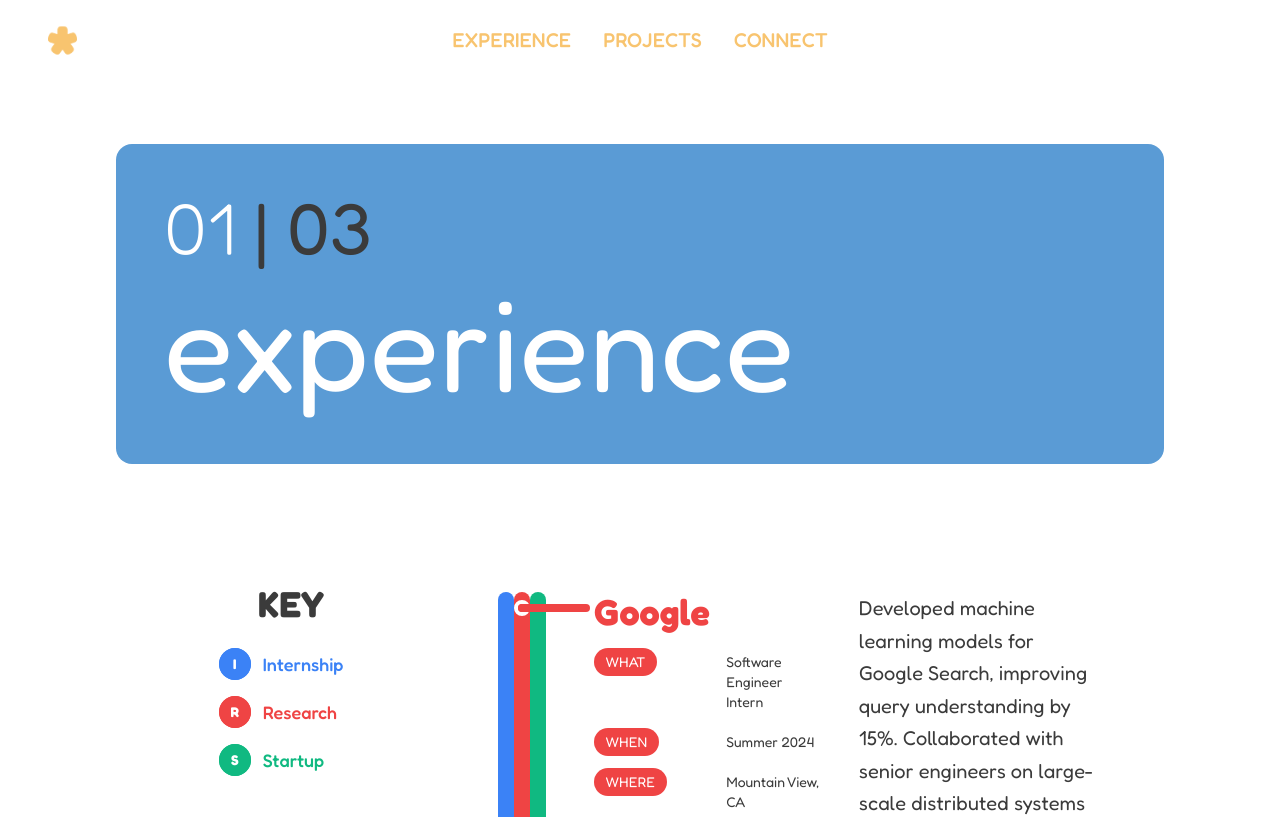
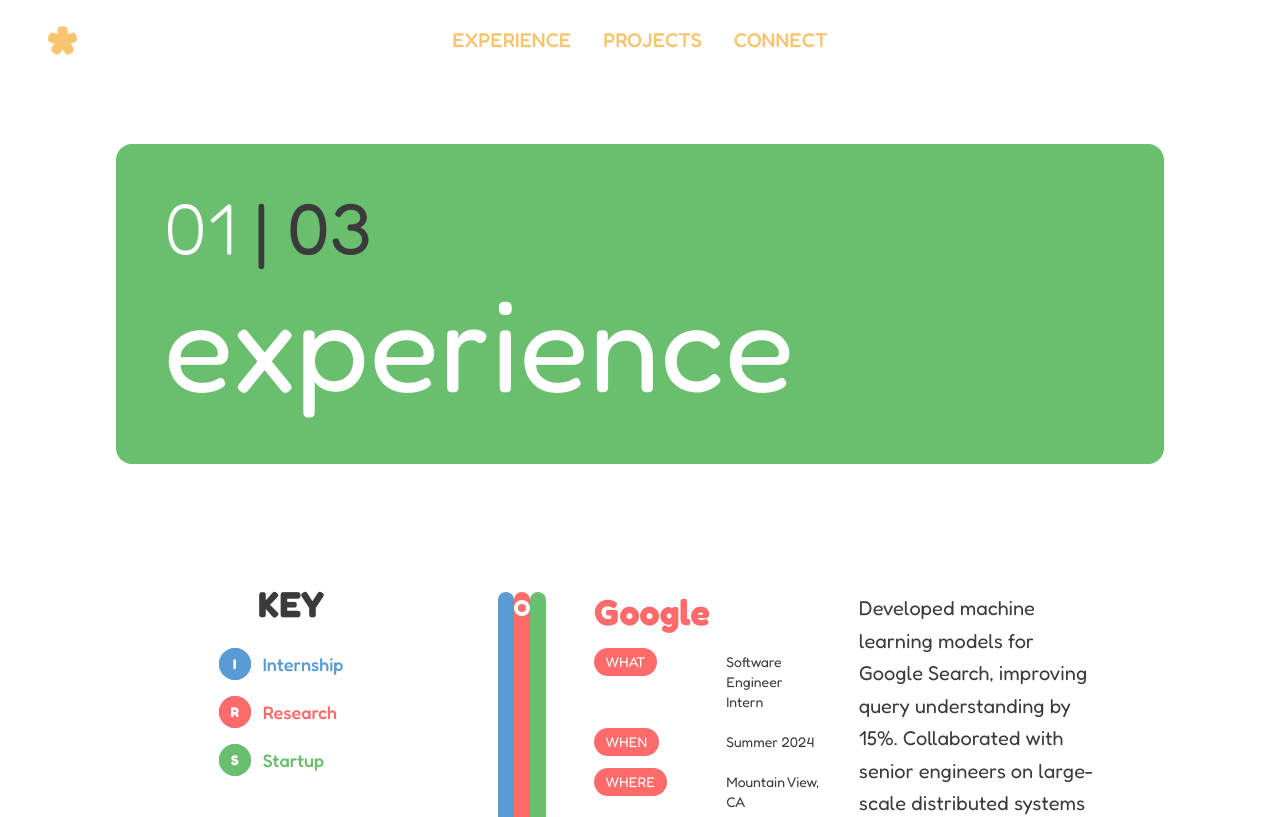
Before and after one commit to JaeMinBird/portfoliov4, a Next.js app: page / in a window 1280 px wide. Shown: the top 817 px of the page. Built offline with nearby package versions, Linux system fonts and the light colour scheme.

Commit message:
alternative color scheme, i don't know if this works

```diff
--- a/src/app/components/metro.tsx
+++ b/src/app/components/metro.tsx
@@ -179,25 +179,7 @@
                             </div>
                           </div>
 
-                          {/* Connecting Line from Stop to Company - Desktop Only */}
-                          <div
-                            className="absolute top-3 hidden md:block"
-                            style={{
-                              left: lineIndex === 0 ? '-76px' :
-                                    lineIndex === 1 ? '-60px' :
-                                    '-44px',
-                              width: lineIndex === 0 ? '88px' :
-                                     lineIndex === 1 ? '72px' :
-                                     '56px'
-                            }}
-                          >
-                            <div
-                              className="h-2 rounded-full"
-                              style={{ backgroundColor: config.color }}
-                            />
-                          </div>
-
-                          {/* Content (Text Information / Labels*/}
+                          {/* Experience Content */}
                           <div className="ml-4 grid grid-cols-1 md:grid-cols-2 gap-6 w-full">
                             {/* Left Column - Company Info */}
                             <div>
--- a/src/app/data/metro.ts
+++ b/src/app/data/metro.ts
@@ -15,9 +15,9 @@
 }
 
 export const lineConfigs: Record<string, LineConfig> = {
-  I: { label: 'Internship', color: '#3B82F6', letter: 'I' }, // blue
-  R: { label: 'Research', color: '#EF4444', letter: 'R' }, // red
-  S: { label: 'Startup', color: '#10B981', letter: 'S' }, // green
+  I: { label: 'Internship', color: '#5a9bd5', letter: 'I' }, // blue
+  R: { label: 'Research', color: '#ff6b6b', letter: 'R' }, // red
+  S: { label: 'Startup', color: '#6ABF6F', letter: 'S' }, // green
 };
 
 export const experiences: Experience[] = [
--- a/src/app/page.tsx
+++ b/src/app/page.tsx
@@ -12,7 +12,7 @@
       <div className="container mx-auto py-20 px-4">
         <section id="experience" className="mb-24">
           <div className="mt-10 md:mt-16">
-            <Header id={1} total={3} title="experience" color="#5a9bd5" />
+            <Header id={1} total={3} title="experience" color="#6ABF6F" />
           </div>
           <div className="mt-10 md:mt-16">
             <Metro />
@@ -21,7 +21,7 @@
 
         <section id="projects" className="mb-24">
           <div className="mt-10 md:mt-16">
-            <Header id={2} total={3} title="projects" color="#6ABF6F" />
+            <Header id={2} total={3} title="projects" color="#5a9bd5" />
           </div>
           <div className="mt-6">
             <Projects />
```
